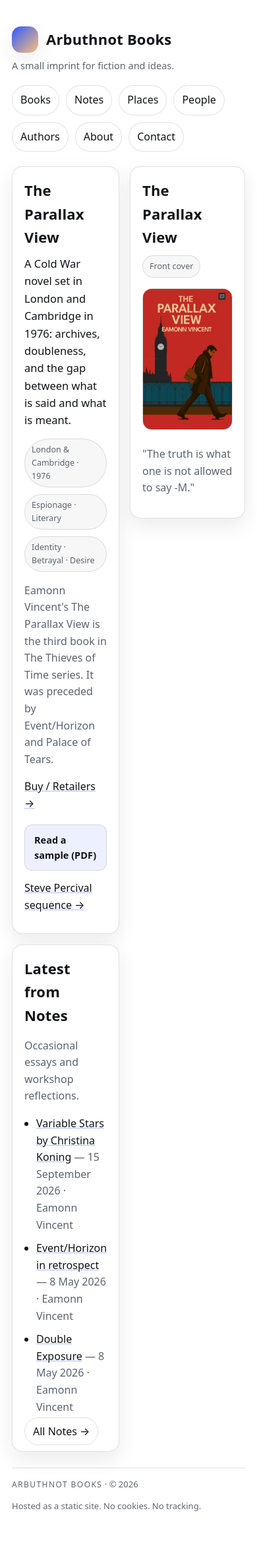
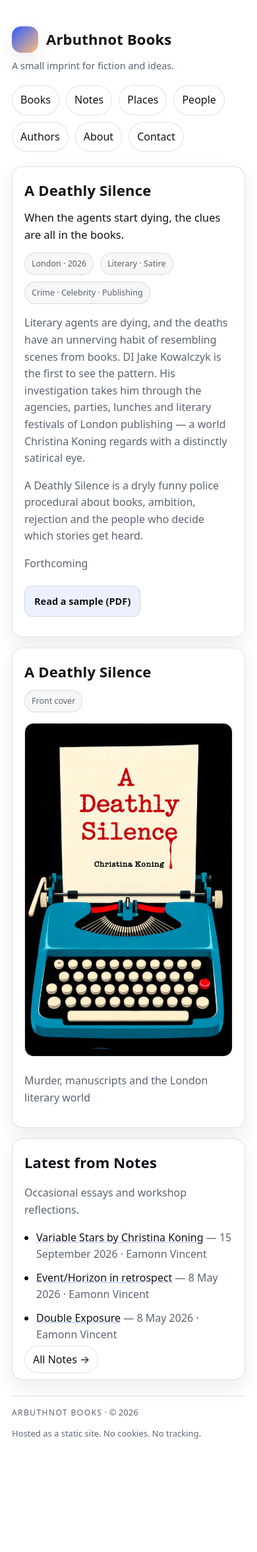
Before and after one commit to eamonnvi/Arbuthnot-Books, a Jekyll site: the page built from index.md, in a window 390 px wide. Shown: the whole page at 66% size. Built offline with Jekyll 4.4.1, drawn with Linux system fonts in a browser that asks for light colours; after the commit the page ends 2244 px from its top, so only the background shows below that.

Commit message:
A Deathly Silence on front page

```diff
--- a/_sass/base.scss
+++ b/_sass/base.scss
@@ -322,6 +322,14 @@ h2{ font-size: 22px; margin: 0 0 10px; }
   grid-row: 2;
 }
 
+@media (max-width: 860px) {
+  .home-cover,
+  .home-notes {
+    grid-column: auto;
+    grid-row: auto;
+  }
+}
+
 .book-list__item {
   margin-bottom: 1.2rem;
 }
--- a/index.md
+++ b/index.md
@@ -5,48 +5,44 @@ description: Arbuthnot Books — fiction and ideas.
 ---
 <section class="grid home-grid">
   <article class="card">
-    <h2>The Parallax View</h2>
+    <h2>A Deathly Silence</h2>
     <p class="lede">
-      A Cold War novel set in London and Cambridge in 1976: archives, doubleness, and the gap between what is said and what is meant.
+      When the agents start dying, the clues are all in the books.
     </p>
 
     <p class="meta">
-      <span class="tag">London &amp; Cambridge · 1976</span>
-      <span class="tag">Espionage · Literary</span>
-      <span class="tag">Identity · Betrayal · Desire</span>
+      <span class="tag">London  · 2026</span>
+      <span class="tag">Literary · Satire</span>
+      <span class="tag">Crime · Celebrity · Publishing</span>
     </p>
 
     <p class="fine">
-		Eamonn Vincent's The Parallax View is the third book in The Thieves of Time series. It was preceded by Event/Horizon and Palace of Tears.
-	</p>
+      Literary agents are dying, and the deaths have an unnerving habit of resembling scenes from books. DI Jake Kowalczyk is the first to see the pattern. His investigation takes him through the agencies, parties, lunches and literary festivals of London publishing — a world Christina Koning regards with a distinctly satirical eye.
+    </p>
+
+    <p class="fine">
+      A Deathly Silence is a dryly funny police procedural about books, ambition, rejection and the people who decide which stories get heard.
+    </p>
+
+    <p class="fine">Forthcoming</p>
 
     <p class="links">
-      <a href="https://www.amazon.co.uk/Parallax-View-Thieves-Time-Book-ebook/dp/B0FYY7SDYM/" target="_blank" rel="noopener">
-        Buy / Retailers →
-      </a>
-    </p>
-
-    <p class="links">
-      <a class="btn" href="{{ '/assets/pdfs/TPV-17nov25-sample.pdf' | relative_url }}" target="_blank" rel="noopener">
+      <a class="btn" href="{{ '/assets/pdfs/ADS-sample.pdf' | relative_url }}" target="_blank" rel="noopener">
         Read a sample (PDF)
-      </a>
-    </p>
-
-    <p class="links">
-      <a href="https://www.amazon.co.uk/dp/B0FG3BGSG3?binding=paperback&ref=dbs_m_mng_rwt_sft_tpbk_tkin" target="_blank" rel="noopener">
-        Steve Percival sequence →
       </a>
     </p>
   </article>
 
   <aside class="card home-cover">
-    <h2>The Parallax View</h2>
+    <h2>A Deathly Silence</h2>
     <p class="meta"><span class="tag">Front cover</span></p>
-    <img src="{{ '/assets/tpv-cover.jpg' | relative_url }}"
-         alt="The Parallax View — front cover"
-         style="width:100%; border:1px solid var(--line); border-radius:14px;"
-         loading="lazy" />
-    <p class="fine">"The truth is what one is not allowed to say -M."</p>
+    <a href="{{ '/books/a-deathly-silence/' | relative_url }}" aria-label="About A Deathly Silence">
+      <img src="{{ '/assets/a-deathly-silence-cover.jpg' | relative_url }}"
+           alt="A Deathly Silence — front cover"
+           style="width:100%; border:1px solid var(--line); border-radius:14px;"
+           loading="lazy" />
+    </a>
+    <p class="fine">Murder, manuscripts and the London literary world</p>
   </aside>
 
   <div class="card home-notes">
```
Also changed, not shown: _books/a-deathly-silence.md (added, +36 -0 lines), _includes/book-sections.html (+12 -3 lines), assets/a-deathly-silence-cover.jpg (added), 1 other file.
